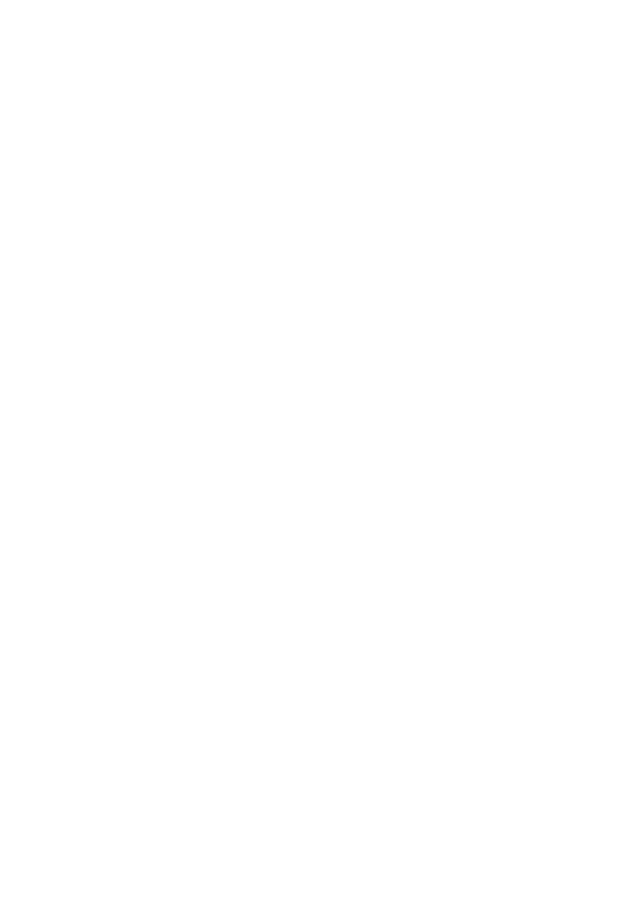
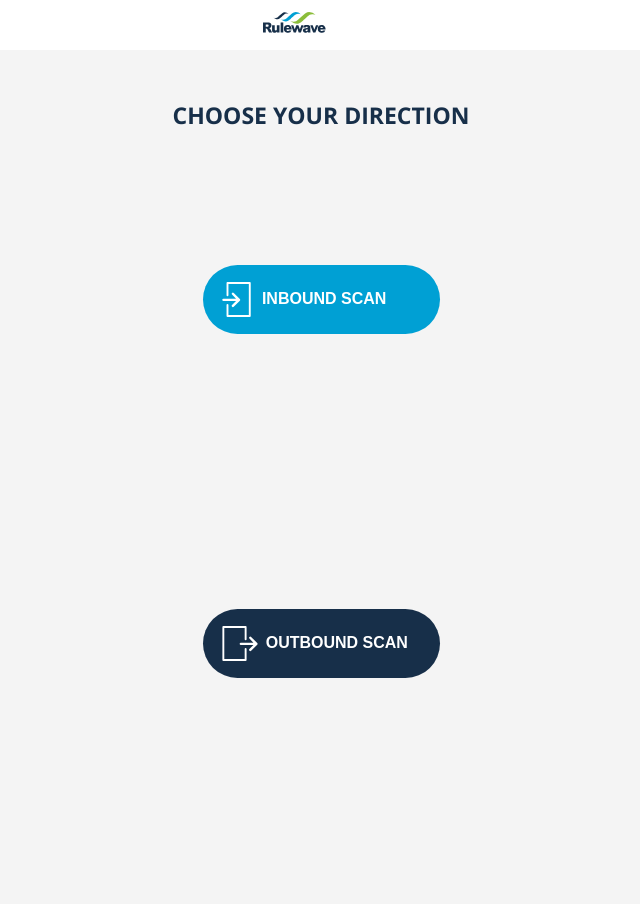
Before and after one commit to piotrfijol/Praktyka, a PHP site: page / in a window 1280 px wide. Before the commit the part shown is empty. Shown: the top 904 px of the page, without its empty margins (319-959 px from the left). Before the commit the page ends 800 px from the top, so only its background shows below. Run offline with PHP 8.4, Linux system fonts and the light colour scheme.

Commit message:
Working on css styles of index.html

```diff
--- /dev/null
+++ b/1/css/reset.css
@@ -0,0 +1,102 @@
+/*
+html5doctor.com Reset Stylesheet
+v1.6.1
+Last Updated: 2010-09-17
+Author: Richard Clark - http://richclarkdesign.com
+Twitter: @rich_clark
+*/
+
+html, body, div, span, object, iframe,
+h1, h2, h3, h4, h5, h6, p, blockquote, pre,
+abbr, address, cite, code,
+del, dfn, em, img, ins, kbd, q, samp,
+small, strong, sub, sup, var,
+b, i,
+dl, dt, dd, ol, ul, li,
+fieldset, form, label, legend,
+table, caption, tbody, tfoot, thead, tr, th, td,
+article, aside, canvas, details, figcaption, figure,
+footer, header, hgroup, menu, nav, section, summary,
+time, mark, audio, video {
+    margin:0;
+    padding:0;
+    border:0;
+    outline:0;
+    font-size:100%;
+    vertical-align:baseline;
+    background:transparent;
+}
+
+body {
+    line-height:1;
+}
+
+article,aside,details,figcaption,figure,
+footer,header,hgroup,menu,nav,section {
+    display:block;
+}
+
+nav ul {
+    list-style:none;
+}
+
+blockquote, q {
+    quotes:none;
+}
+
+blockquote:before, blockquote:after,
+q:before, q:after {
+    content:'';
+    content:none;
+}
+
+a {
+    margin:0;
+    padding:0;
+    font-size:100%;
+    vertical-align:baseline;
+    background:transparent;
+}
+
+/* change colours to suit your needs */
+ins {
+    background-color:#ff9;
+    color:#000;
+    text-decoration:none;
+}
+
+/* change colours to suit your needs */
+mark {
+    background-color:#ff9;
+    color:#000;
+    font-style:italic;
+    font-weight:bold;
+}
+
+del {
+    text-decoration: line-through;
+}
+
+abbr[title], dfn[title] {
+    border-bottom:1px dotted;
+    cursor:help;
+}
+
+table {
+    border-collapse:collapse;
+    border-spacing:0;
+}
+
+/* change border colour to suit your needs */
+hr {
+    display:block;
+    height:1px;
+    border:0;
+    border-top:1px solid #cccccc;
+    margin:1em 0;
+    padding:0;
+}
+
+input, select {
+    vertical-align:middle;
+}
--- a/1/css/style.css
+++ b/1/css/style.css
@@ -1,3 +1,79 @@
+body {
+  margin: 0;
+  padding: 0;
+  background-color: #F4F4F4;
+}
 
+.header {
+  height: 50px;
+  width: 100vw;
+  background-color: #FFF;
+  display: flex;
+  justify-content: center;
+  align-items: center;
+}
+.main {
+  height: 100vh;
+  width: 375px;
+  margin: 0 auto;
+  text-transform: uppercase;
+  font-weight: bold;
+  font-family: "Open sans", sans-serif;
+}
+.main__title {
+  margin-top: 54px;
+  font-size: 23px;
+  color: #172F49;
+  text-align: center;
+}
+.main__content {
+  box-sizing: border-box;
+  height: calc(100vh - 112px);
+  min-height: 330px;
+  display: flex;
+  flex-direction: column;
+  align-items: center;
+  justify-content: space-around;
+}
+.main__inbound_scan, .main__outbound_scan {
+  width: 237px;
+  height: 69px;
+  box-sizing: border-box;
+  color: #FFF;
+  display: flex;
+  align-items: center;
+  padding: 1.2em;
+  font-size: 16px;
+  font-weight: bold;
+  text-transform: uppercase;
+  border-radius: 35px;
+  border-style: none;
+}
+.main__inbound_scan {
+  background-color: #00A0D4;
+}
+.main__inbound_scan__icon {
+  width: 29px;
+  height: 35px;
+  margin-right: 0.7em;
+}
+.main__outbound_scan {
+  background-color: #172F49;
+}
+.main__outbound_scan__icon {
+  width: 36px;
+  height: 35px;
+  margin-right: 0.5em;
+}
+
+.nav {
+  height: 61px;
+  width: 100vw;
+  display: flex;
+  background-color: #FFF;
+}
+.nav > * {
+  width: 50%;
+}
 
 /*# sourceMappingURL=style.css.map */
--- a/1/index.html
+++ b/1/index.html
@@ -5,8 +5,38 @@
     <meta http-equiv="X-UA-Compatible" content="IE=edge">
     <meta name="viewport" content="width=device-width, initial-scale=1.0">
     <title>Document</title>
+    <link rel="stylesheet" href="css/reset.css">
+    <link rel="stylesheet" href="css/style.css">
+    <link href="https://fonts.googleapis.com/css2?family=Open+Sans:wght@700&display=swap" rel="stylesheet">
 </head>
 <body>
-
+    <header class="header">
+        <div class="header__logo">
+            <img src="./assets/images/svg/logo.svg" alt="logo">
+        </div>
+    </header>
+    <main class="main">
+        <h2 class="main__title">
+            Choose your direction
+        </h2>
+        <div class="main__content">
+            <button class="main__inbound_scan">
+                <img class="main__inbound_scan__icon" src="./assets/images/svg/entrance.svg" alt="entrance icon" />
+                inbound scan
+            </button>
+            <button class="main__outbound_scan">
+                <img class="main__outbound_scan__icon" src="./assets/images/svg/exit2.svg" alt="exit icon" />
+                outbound scan
+            </button>
+        </div>
+    </main>
+    <nav class="nav">
+        <div class="nav__left_icon">
+        </div>
+        <div class="nav__right_icon">
+            <img src="./assets/images/svg/exit.svg" alt="">
+        </div>
+        <img src="" alt="">
+    </nav>
 </body>
 </html>
--- a/1/sass/style.scss
+++ b/1/sass/style.scss
@@ -0,0 +1,91 @@
+body {
+    margin: 0;
+    padding: 0;
+    background-color: #F4F4F4;
+}
+
+.header {
+    height: 50px;
+    width: 100vw;
+    background-color: #FFF;
+    display: flex;
+    justify-content: center;
+    align-items: center;
+
+    &__logo {
+
+    }
+}
+
+.main {
+    height: 100vh;
+    width: 375px;
+    margin: 0 auto;
+    text-transform: uppercase;
+    font-weight: bold;
+    font-family: 'Open sans', sans-serif;
+
+    &__title {
+        margin-top: 54px;
+        font-size: 23px;
+        color: #172F49;
+        text-align: center;
+    }
+
+    &__content {
+        box-sizing: border-box;
+        height: calc(100vh - 112px);
+        min-height: 330px;
+        display: flex;
+        flex-direction: column;
+        align-items: center;
+        justify-content: space-around;
+    }
+
+    &__inbound_scan, &__outbound_scan {
+        width: 237px;
+        height: 69px;
+        box-sizing: border-box;
+        color: #FFF;
+        display: flex;
+        align-items: center;
+        padding: 1.2em;
+        font-size: 16px;
+        font-weight: bold;
+        text-transform: uppercase;
+        border-radius: 35px;
+        border-style: none;
+    }
+
+    &__inbound_scan {
+        background-color: #00A0D4;
+
+        &__icon {
+            width: 29px;
+            height: 35px;
+            margin-right: .7em;
+        }
+    }
+
+
+    &__outbound_scan {
+        background-color: #172F49;
+
+        &__icon {
+            width: 36px;
+            height: 35px;
+            margin-right: .5em;
+        }
+    }
+}
+
+.nav {
+    height: 61px;
+    width: 100vw;
+    display: flex;
+    background-color: #FFF;
+
+    & > * {
+        width: 50%;
+    }
+}
```
Also changed, not shown: 1/assets/images/svg/entrance.svg (added), 1/assets/images/svg/exit.svg (added), 1/assets/images/svg/exit2.svg (added), 1/assets/images/svg/logo.svg (added), 1 other file.
